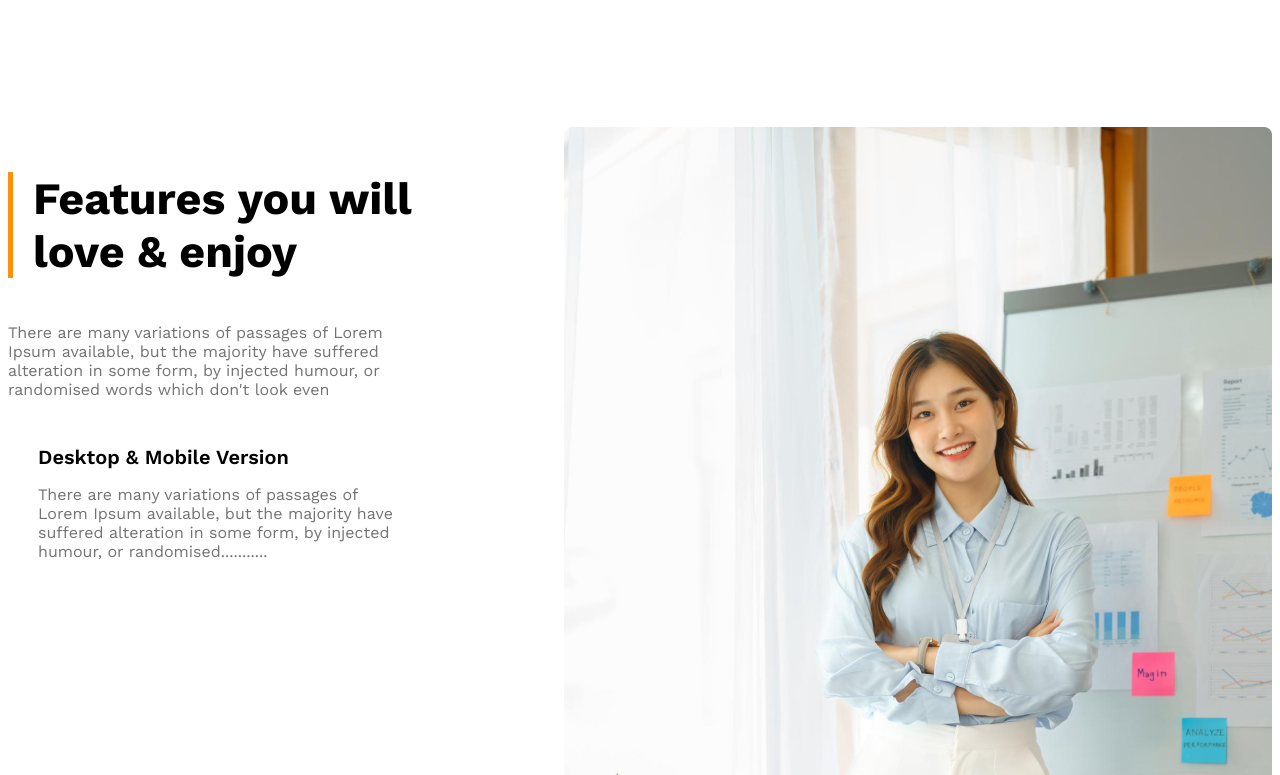
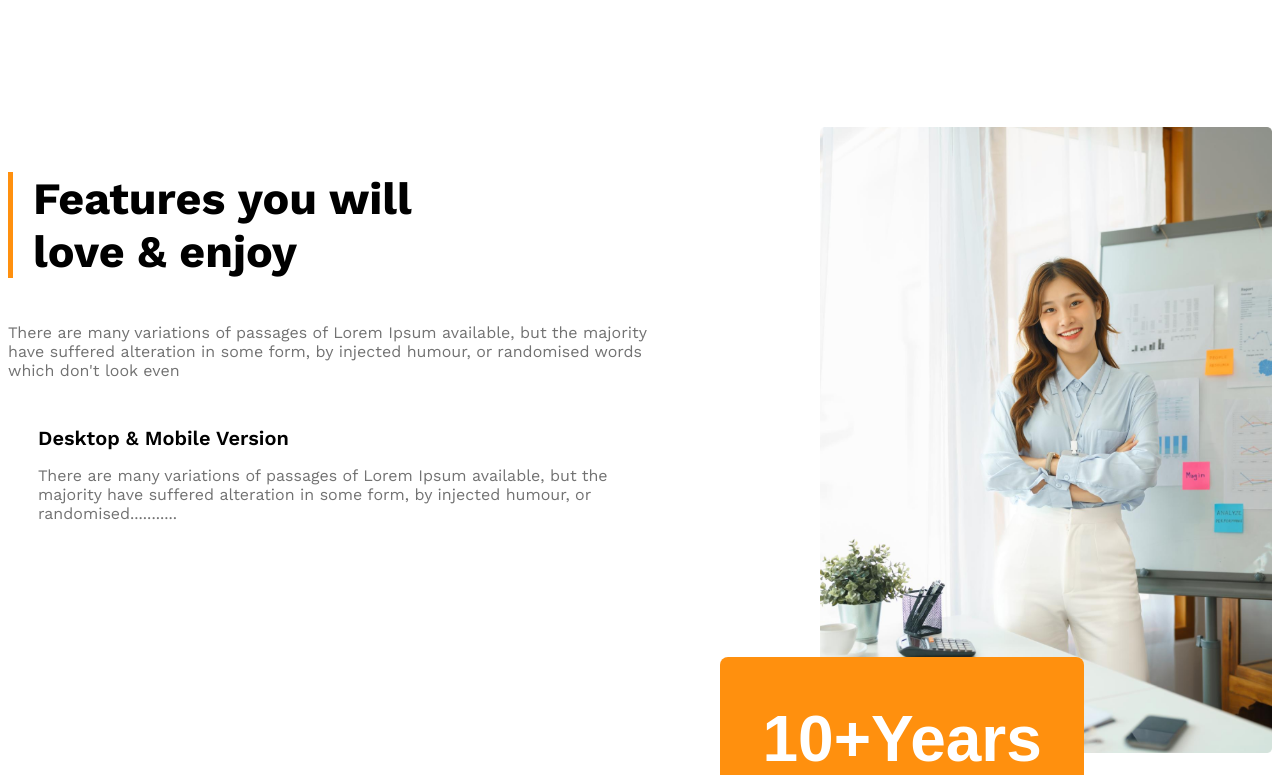
Before and after one commit to Avoy55548/Architects-Project, a plain HTML site: page index.html in a window 1280 px wide. Shown: the part 2025-2800 px from the top of the page. Drawn offline with nearby package versions, Linux system fonts and the light colour scheme.

Commit message:
added all parts

```diff
--- a/index.html
+++ b/index.html
@@ -89,7 +89,7 @@
             </p>
           </div>
         </div>
-        <div>
+        <div class="feature-arch">
           <img src="images/architect.png" alt="" />
           <button id="experience-badge" class="btn-prime">
             <span id="experience-year">10+Years</span>
```
